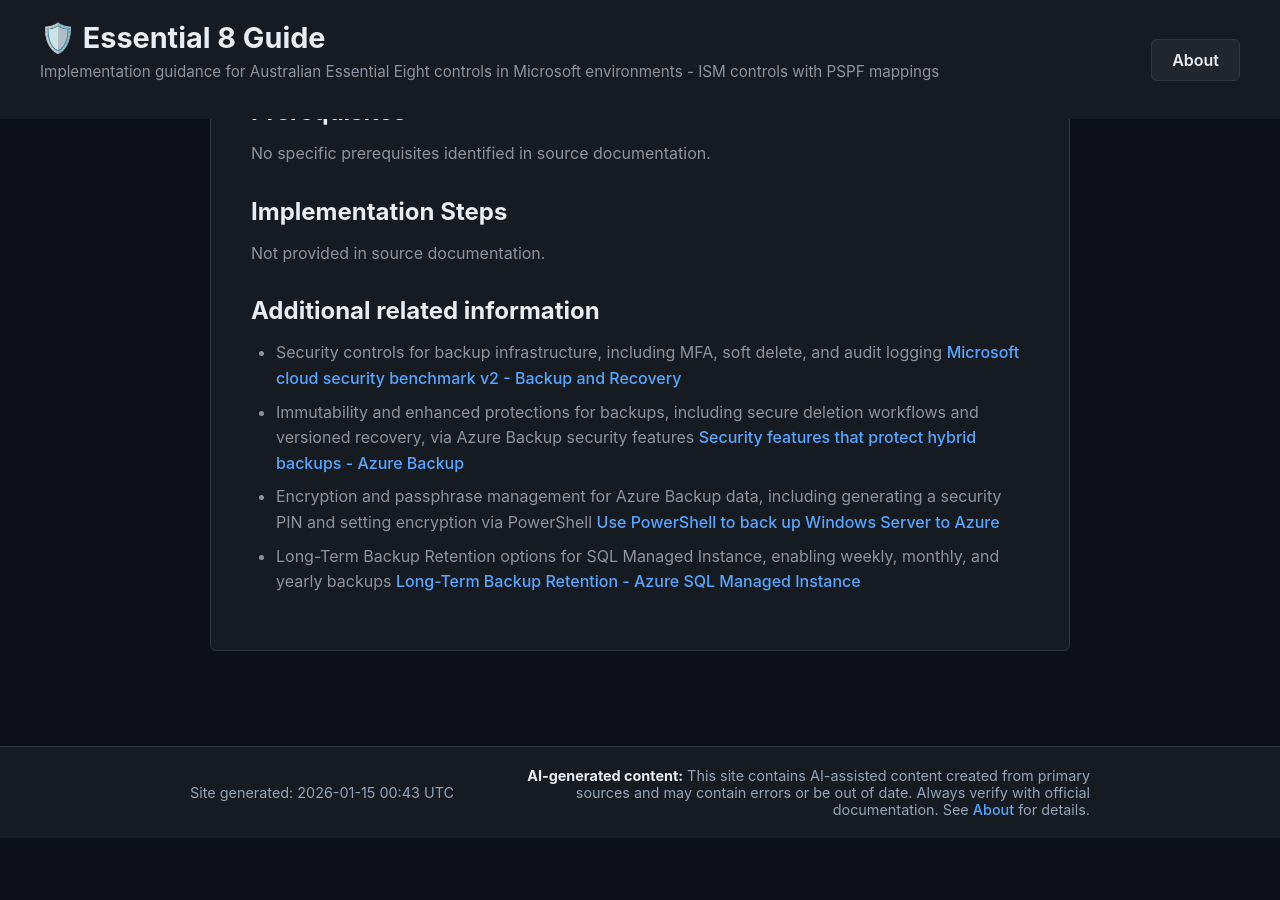
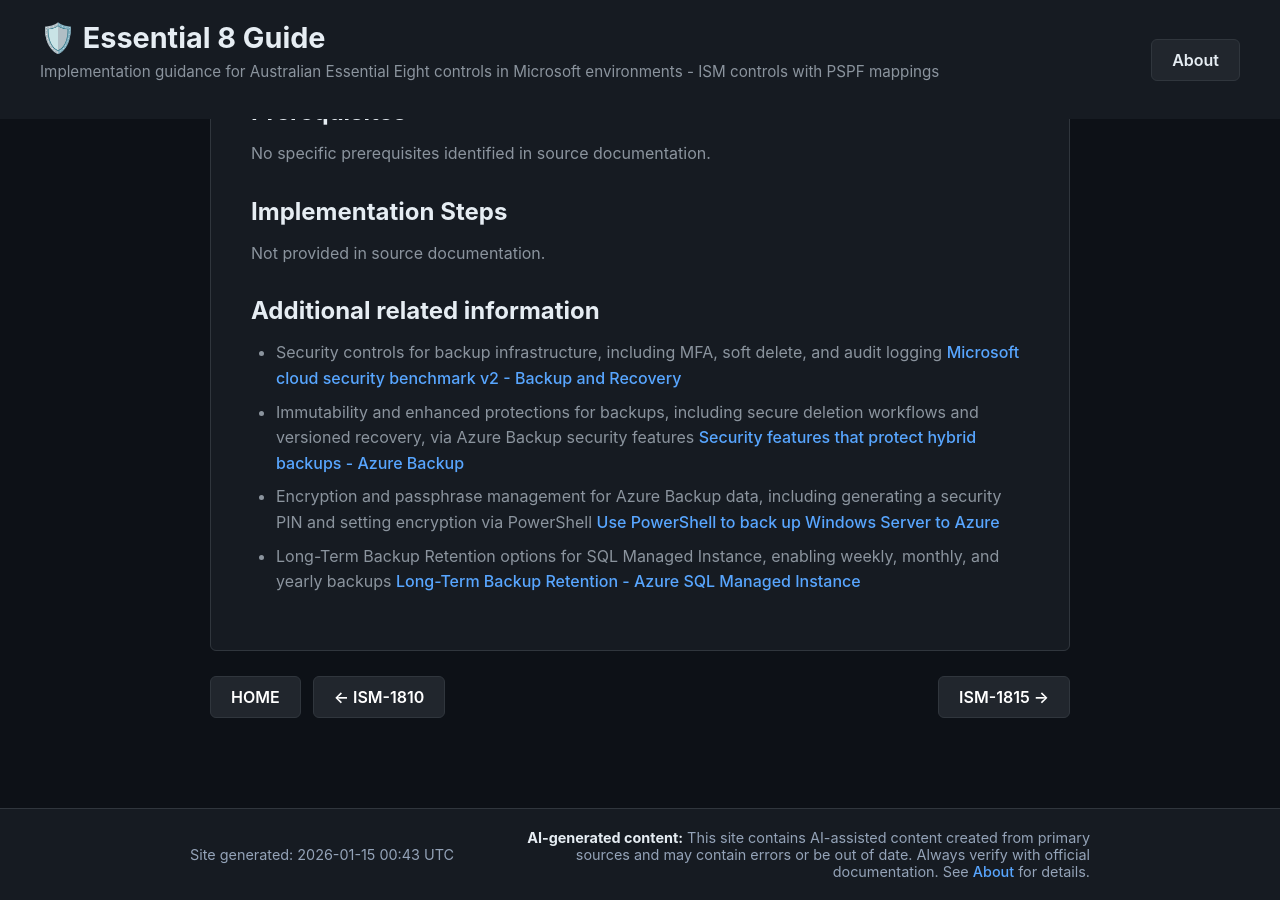
Before and after one commit to alanburchill/ISM-Controls-Guide, a Jekyll site: the page built from controls/ISM-1811.md, in a window 1280 px wide and 900 px high, scrolled down 1053 px. Built offline with Jekyll 4.4.1, drawn with Linux system fonts in a browser that asks for light colours; before the commit the page ends 1891 px from its top, so only the background shows below that.

Commit message:
feat(nav): add secondary prev/next navigation below content-card on controls

```diff
--- a/_layouts/control.html
+++ b/_layouts/control.html
@@ -117,6 +117,22 @@
     <div class="content-card">
       {{ content }}
     </div>
+
+    <div style="margin-bottom:20px; display:flex; justify-content:space-between; align-items:center;">
+      <div style="display:flex; gap:12px; align-items:center;">
+        <a href="{{ site.baseurl }}/" class="back-btn">HOME</a>
+
+        {% if prev_idx >= 0 %}
+          <a class="prev-control back-btn" href="{{ site.baseurl }}{{ prev.url }}" aria-label="Previous control">← {{ prev.ism_control }}</a>
+        {% endif %}
+      </div>
+
+      <div style="display:flex; gap:12px; align-items:center;">
+        {% if next_idx < grouped.size %}
+          <a class="next-control back-btn" href="{{ site.baseurl }}{{ next.url }}" aria-label="Next control">{{ next.ism_control }} →</a>
+        {% endif %}
+      </div>
+    </div>
   </div>
   <script>
     // Convert GitHub-style alerts [!NOTE], [!WARNING], etc. to styled callouts
```
